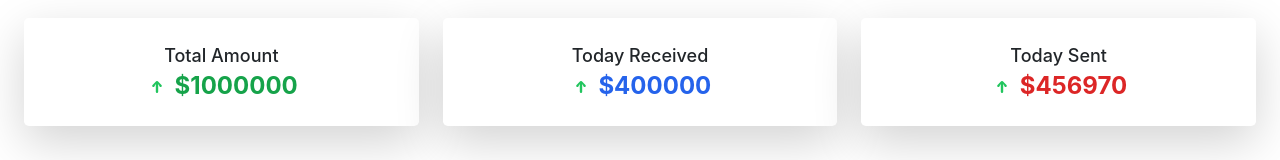
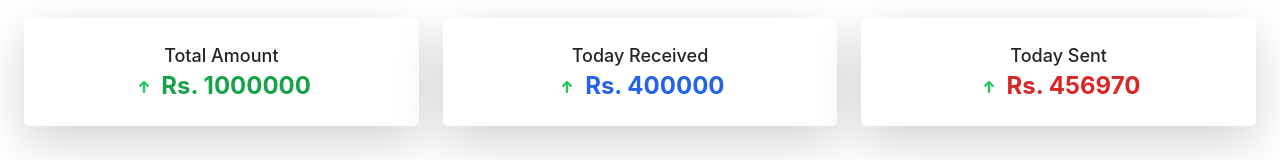
Before and after one commit to kashifbangash79/imdad-pharma, a React (Create React App) app: page /home in a window 1280 px wide. Shown: the part 1186-1346 px from the top of the page. Built offline with nearby package versions, Linux system fonts and the light colour scheme; no server answers.

Commit message:
"change the doller sign to pkr"

```diff
--- a/src/components/Home/Home.jsx
+++ b/src/components/Home/Home.jsx
@@ -75,19 +75,19 @@ export default function Home() {
                 <div className="bg-white shadow-lg rounded-lg p-6 text-center">
                     <h3 className="text-lg font-medium">Total Amount</h3>
                     <p className="text-2xl font-bold text-green-600">
-                        {totalAmount >= 0 ? arrowUp : arrowDown} ${totalAmount}
+                        {totalAmount >= 0 ? arrowUp : arrowDown} Rs. {totalAmount}
                     </p>
                 </div>
                 <div className="bg-white shadow-lg rounded-lg p-6 text-center">
                     <h3 className="text-lg font-medium">Today Received</h3>
                     <p className="text-2xl font-bold text-blue-600">
-                        {todayReceived >= 0 ? arrowUp : arrowDown} ${todayReceived}
+                        {todayReceived >= 0 ? arrowUp : arrowDown} Rs. {todayReceived}
                     </p>
                 </div>
                 <div className="bg-white shadow-lg rounded-lg p-6 text-center">
                     <h3 className="text-lg font-medium">Today Sent</h3>
                     <p className="text-2xl font-bold text-red-600">
-                        {todaySent >= 0 ? arrowUp : arrowDown} ${todaySent}
+                        {todaySent >= 0 ? arrowUp : arrowDown} Rs. {todaySent}
                     </p>
                 </div>
             </div>
```
